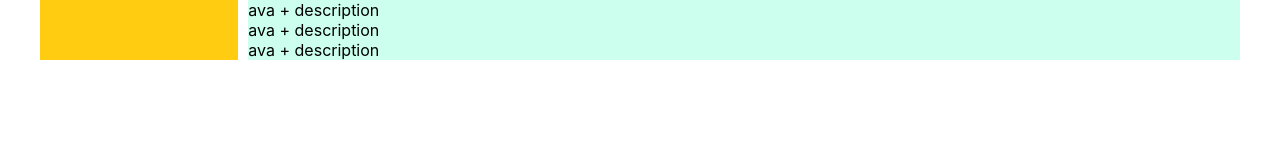
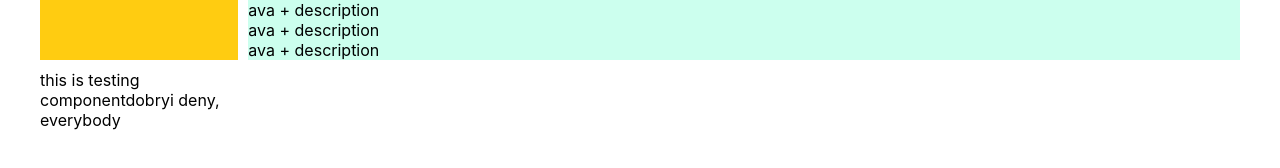
Before and after one commit to anikulcha/react_bas, a React (Create React App) app: page / in a window 1280 px wide. Shown: the part 394-562 px from the top of the page. Built offline with nearby package versions, Linux system fonts and the light colour scheme.

Commit message:
new test file

```diff
--- a/src/App.js
+++ b/src/App.js
@@ -3,6 +3,7 @@ import './App.css';
 import Profile from './components/Profile';
 import Header from './components/Header';
 import Navigation from './components/Navigation';
+import TestComponent from './components/Test';
 
 
 // <App />
@@ -13,6 +14,7 @@ const App = () => {
         <Header />
         <Navigation />
         <Profile />
+        <TestComponent />
       </div>
   );
 }
--- /dev/null
+++ b/src/components/Test.jsx
@@ -0,0 +1,10 @@
+const TestComponent = () => {
+    return (
+        <div>
+            this is testing component
+            <span>dobryi deny, everybody</span>
+        </div>
+    )
+}
+
+export default TestComponent
```
Also changed, not shown: package.json (+3 -4 lines), 1 other file (tests, documents, lock files or other folders).
